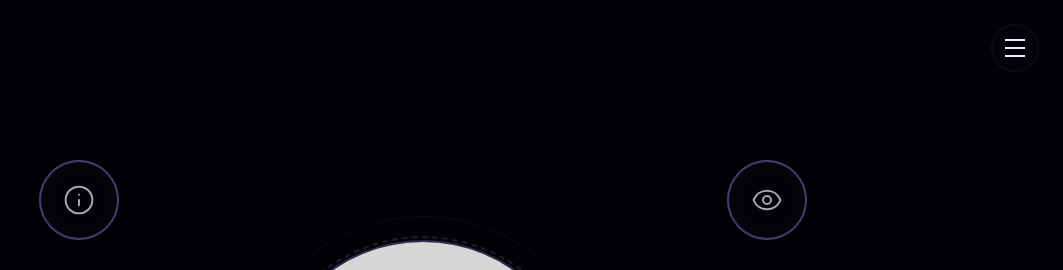
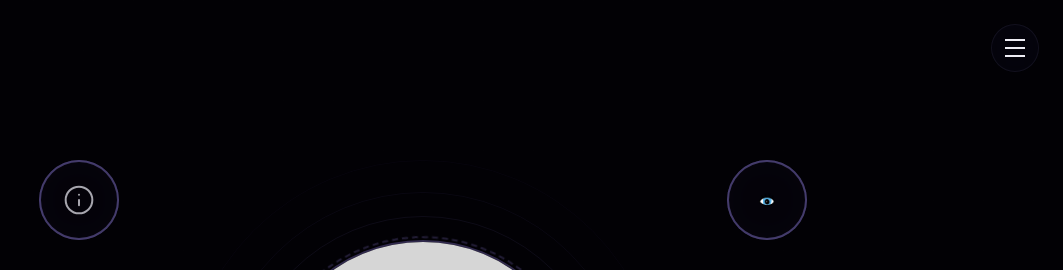
Before and after one commit to TajaeHutchinson/v0-portfolio, a Next.js app: page / in a window 1280 px wide. Shown: the top 270 px of the page, without its empty margins (217-1280 px from the left). Built offline with nearby package versions, Linux system fonts and the light colour scheme.

Commit message:
feat: update "Work" icon with custom eye graphic\n\nReplace Lucide icon with new hand-drawn eye design.

```diff
--- a/components/hero-section.tsx
+++ b/components/hero-section.tsx
@@ -2,7 +2,7 @@
 
 import Image from "next/image"
 import { FloatingNavIcon } from "./floating-nav-icon"
-import { Eye, Wrench, Handshake, Info } from "lucide-react"
+import { Wrench, Handshake, Info } from "lucide-react"
 
 export function HeroSection() {
   return (
@@ -28,7 +28,13 @@ export function HeroSection() {
       </FloatingNavIcon>
 
       <FloatingNavIcon href="#work" label="Work" position="top-right">
-        <Eye className="w-6 h-6 md:w-8 md:h-8" strokeWidth={1.5} />
+        <Image
+          src="/images/eye-icon.png"
+          alt="Work"
+          width={40}
+          height={40}
+          className="w-8 h-8 md:w-10 md:h-10 object-contain"
+        />
       </FloatingNavIcon>
 
       <FloatingNavIcon href="#contact" label="Contact" position="bottom-left">
```
Also changed, not shown: public/images/eye-icon.png (added).
